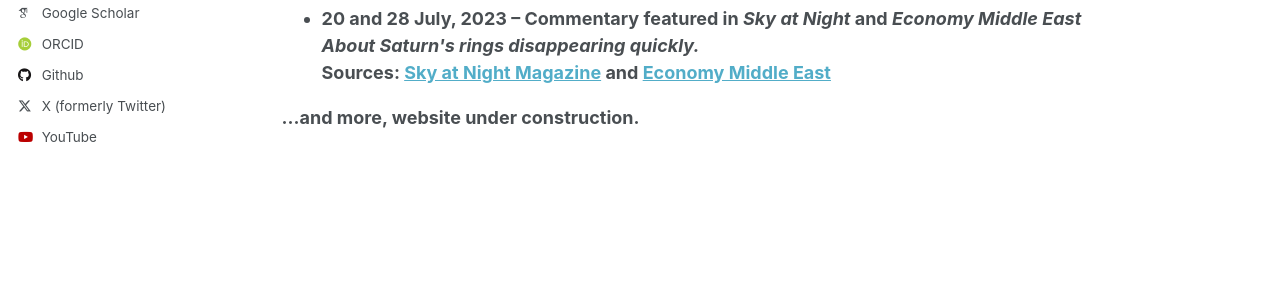
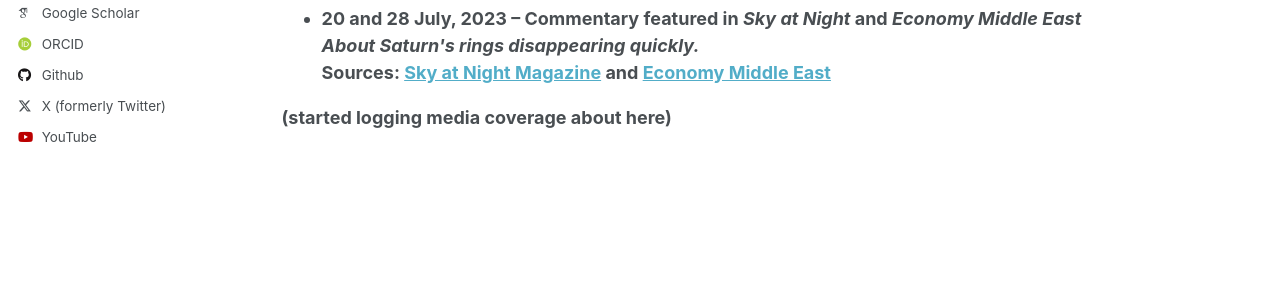
Before and after one commit to odonoghuespace/odonoghuespace.github.io, a Jekyll site: the page built from _pages/news.html, in a window 1280 px wide and 900 px high, scrolled down 6433 px. Shown: the part 379-679 px from the top of the window. Built offline with Jekyll 4.4.1, drawn with Linux system fonts in a browser that asks for light colours; some web fonts are replaced.

Commit message:
Update news.html

```diff
--- a/_pages/news.html
+++ b/_pages/news.html
@@ -541,4 +541,4 @@ Known animation views ~2 million / month (Youtube, Facebook, Instagram, Bsky, X,
 
 
 
-...and more, website under construction.
+(started logging media coverage about here)
```
